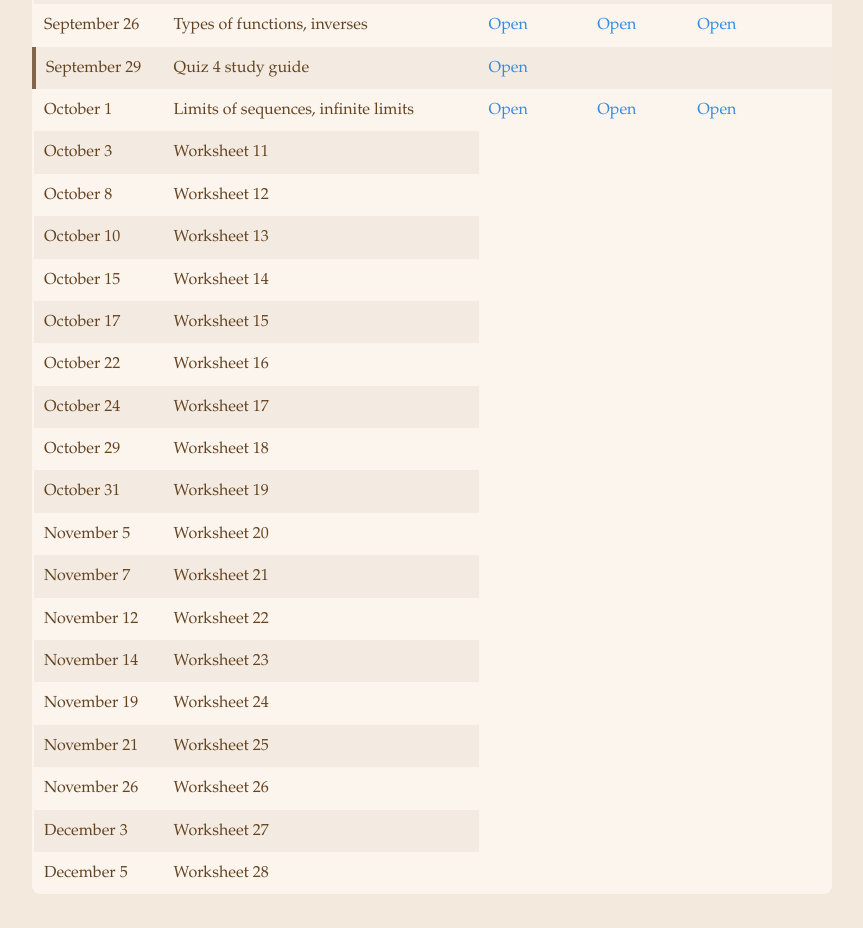
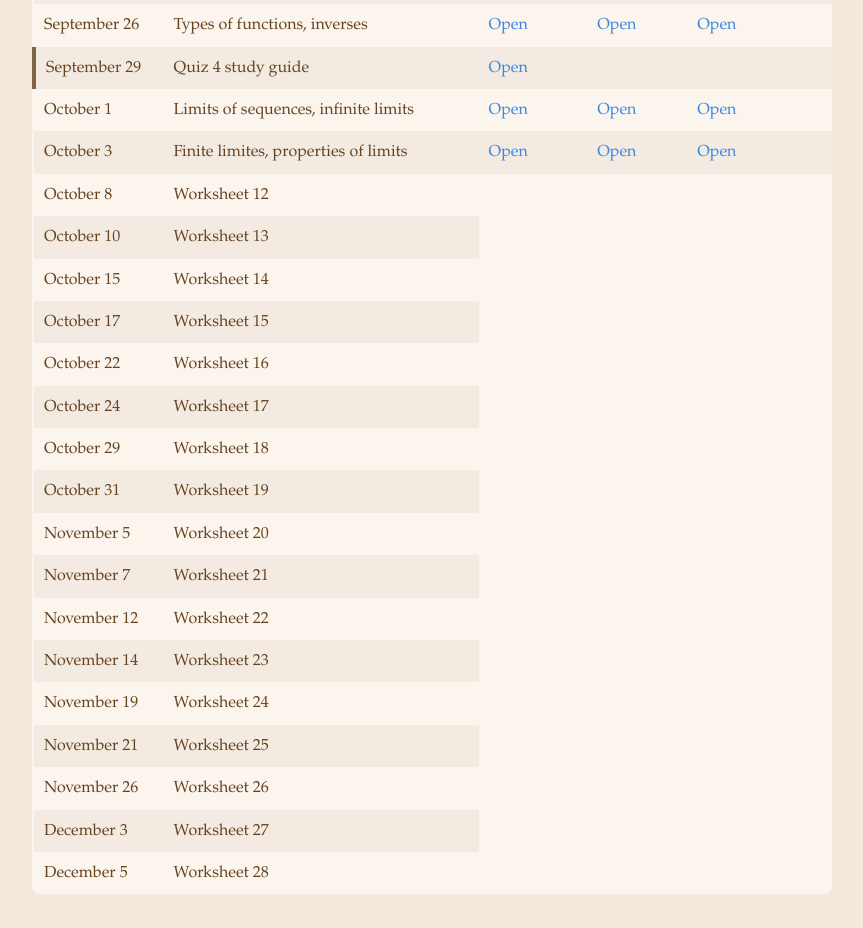
Before and after one commit to aubrieta/aubrieta.github.io, a plain HTML site: page teaching/fa24-10a/index.html in a window 1280 px wide. Shown: the part 1240-2168 px from the top of the page, without its empty margins (208-1071 px from the left). Drawn offline with Linux system fonts and the light colour scheme.

Commit message:
add october 3 worksheet

```diff
--- a/teaching/fa24-10a/index.html
+++ b/teaching/fa24-10a/index.html
@@ -143,9 +143,10 @@
                 </tr>
                 <tr>
                   <td>October 3</td>
-                  <td>Worksheet 11</td>
-                  <!-- <td><a href="path/to/worksheet2.pdf" download>Download</a></td>
-                  <td><a href="path/to/solutions2.pdf" download>Download</a></td> -->
+                  <td>Finite limites, properties of limits</td>
+                  <td><a href="documents/sheets/october-3-worksheet.pdf" target="_blank">Open</a></td>
+                  <td><a href="documents/solutions/october-3-solutions.pdf" target="_blank">Open</a></td>
+                  <td><a href="documents/extra/october-3-extra.pdf" target="_blank">Open</a></td>
                 </tr>
                 <tr>
                   <td>October 8</td>
```
Also changed, not shown: 3 other files.
